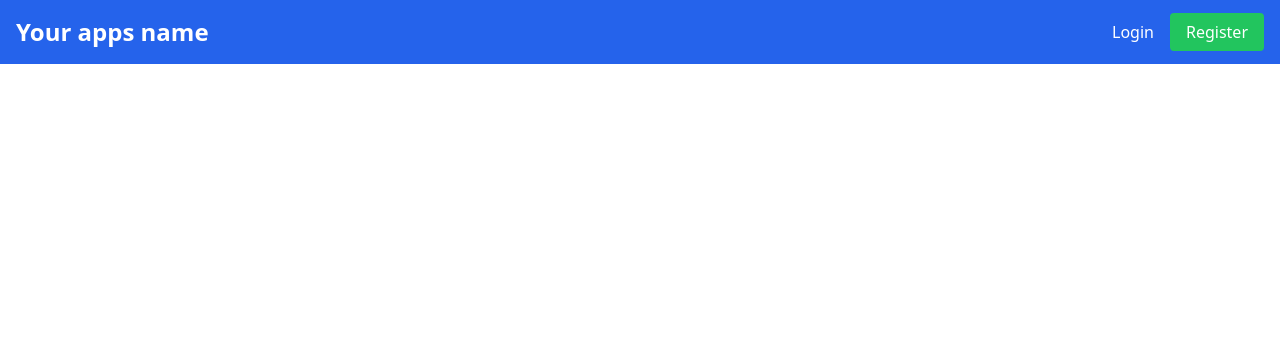
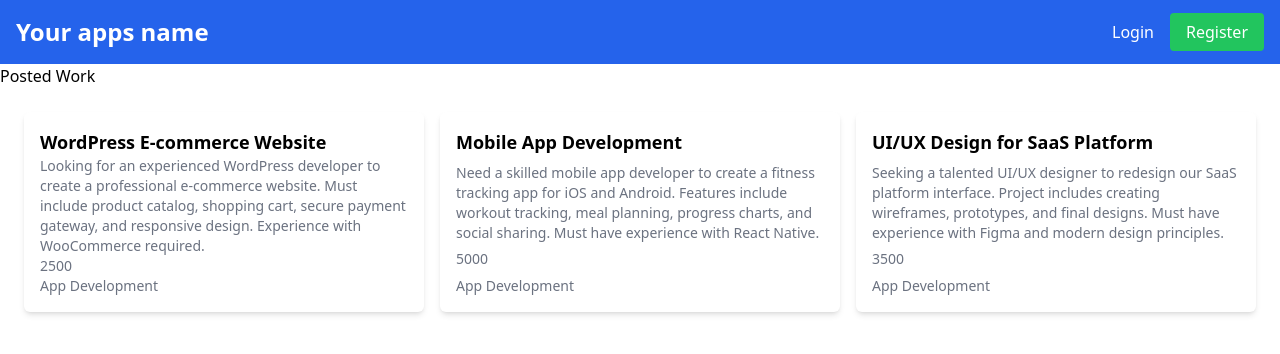
Before and after one commit to Naighu/freelance-app, a React (Create React App) app in the folder frontend/: page / in a window 1280 px wide. Shown: the top 354 px of the page. Built offline with nearby package versions, Linux system fonts and the light colour scheme; no server answers.

Commit message:
Sub Task 3.1: Created a component to view all jobs

```diff
--- a/frontend/src/App.js
+++ b/frontend/src/App.js
@@ -4,6 +4,7 @@ import Login from './pages/auth/Login';
 import Register from './pages/auth/Register';
 import Profile from './pages/profile/Profile';
 import PostWork from './pages/client/PostWork';
+import WorkList  from './pages/client/WorkList';
 function App() {
   return (
     <Router>
@@ -13,6 +14,7 @@ function App() {
         <Route path="/register" element={<Register />} />
         <Route path="/profile" element={<Profile />} />
         <Route path="/post-work" element={<PostWork/>} />
+        <Route path="/" element={<WorkList />} />
       </Routes>
     </Router>
   );
--- /dev/null
+++ b/frontend/src/pages/client/WorkList.jsx
@@ -0,0 +1,59 @@
+import { useState } from 'react';
+import { useAuth } from '../../context/AuthContext';
+
+const WorkList = () => {
+    const { user } = useAuth();
+    const [jobs, setJobs] = useState([{
+        _id: '1',
+        title: 'WordPress E-commerce Website',
+        description: 'Looking for an experienced WordPress developer to create a professional e-commerce website. Must include product catalog, shopping cart, secure payment gateway, and responsive design. Experience with WooCommerce required.',
+        budget: 2500,
+        category: "App Development",
+
+    }, {
+        _id: '2',
+        title: 'Mobile App Development',
+        description: 'Need a skilled mobile app developer to create a fitness tracking app for iOS and Android. Features include workout tracking, meal planning, progress charts, and social sharing. Must have experience with React Native.',
+        budget: 5000,
+        category: "App Development",
+
+    }, {
+        _id: '3',
+        title: 'UI/UX Design for SaaS Platform',
+        description: 'Seeking a talented UI/UX designer to redesign our SaaS platform interface. Project includes creating wireframes, prototypes, and final designs. Must have experience with Figma and modern design principles.',
+        budget: 3500,
+        category: "App Development",
+
+    }]);
+
+
+
+    const handleApply = async (jobId) => {
+
+    };
+
+    return (
+        <div>
+            <h1>Posted Work</h1>
+            <div className="container mx-auto p-6 grid grid-cols-1 md:grid-cols-2 lg:grid-cols-3 gap-4">
+                {jobs.map((job) => (
+                    <div key={job._id} className="bg-white p-4 rounded-md shadow-md flex flex-col justify-between">
+                        <h2 className="text-lg font-bold">{job.title}</h2>
+                        <p className="text-sm text-gray-500">{job.description}</p>
+                        <p className="text-sm text-gray-500">{job.budget}</p>
+                        <p className="text-sm text-gray-500">{job.category}</p>
+                        {job.applied && (
+                            <p className="text-sm text-gray-500">Applied: {job.applied.length}</p>
+                        )}
+                        {/* if user is logged in, show the apply button */}
+                        {/* {<div className="flex justify-end">
+                        <button disabled={job.applied.some(applied => applied._id === user?._id)} onClick={() => handleApply(job._id)} className="bg-blue-500 text-white px-4 py-2 rounded-md disabled:opacity-50"> {job.applied.some(applied => applied._id === user?._id) ? 'Applied' : 'Apply'}</button>
+                    </div>} */}
+                    </div>
+                ))}
+            </div>
+        </div>
+    );
+};
+
+export default WorkList;
```
